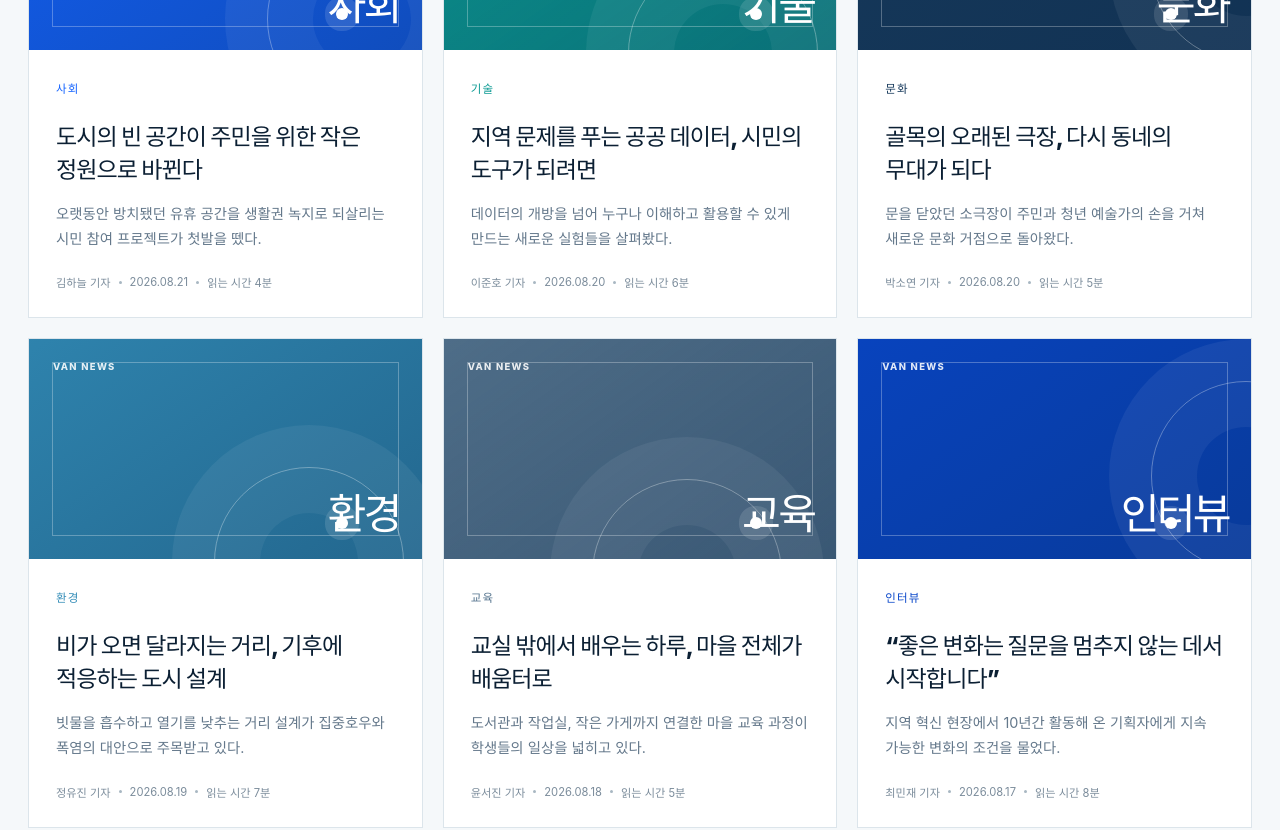
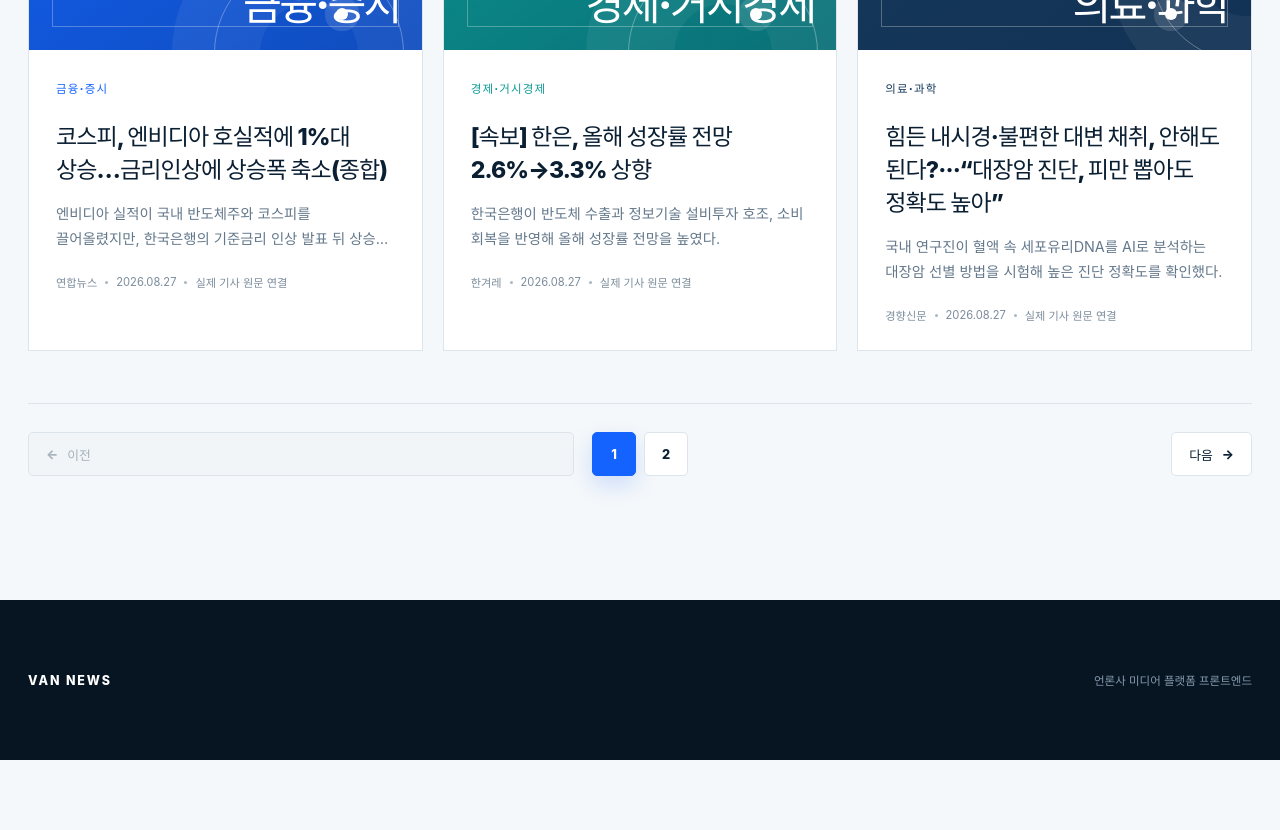
Before and after one commit to VAN-AI-Innovation-team/van_media_company, a React (Vite) app: page / in a window 1280 px wide. Shown: the part 1000-1830 px from the top of the page. After the commit the page ends 1760 px from the top, so only its background shows below. Built offline with nearby package versions, Linux system fonts and the light colour scheme.

Commit message:
feat: 실제 기사 데이터 및 pagination 구현

```diff
--- a/src/App.css
+++ b/src/App.css
@@ -25,7 +25,9 @@
 }
 
 .brand:focus-visible,
-.view-button:focus-visible {
+.view-button:focus-visible,
+.pagination button:focus-visible,
+.source-link:focus-visible {
   outline: 3px solid rgb(20 99 255 / 30%);
   outline-offset: 3px;
 }
@@ -433,6 +435,69 @@
   margin-top: 17px;
 }
 
+.pagination {
+  display: grid;
+  grid-template-columns: minmax(96px, 1fr) auto minmax(96px, 1fr);
+  align-items: center;
+  gap: 18px;
+  margin-top: 52px;
+  padding-top: 28px;
+  border-top: 1px solid var(--color-border);
+}
+
+.pagination button {
+  min-height: 44px;
+  border: 1px solid var(--color-border);
+  border-radius: 5px;
+  color: var(--color-navy);
+  background: var(--color-surface);
+  cursor: pointer;
+  font: inherit;
+  font-size: 0.8rem;
+  font-weight: 780;
+  transition: 180ms ease;
+}
+
+.pagination button:hover:not(:disabled, [aria-current='page']) {
+  border-color: var(--color-primary);
+  color: var(--color-primary);
+  background: var(--color-soft-blue);
+}
+
+.pagination button:disabled {
+  color: #a5b2bc;
+  background: #f2f5f7;
+  cursor: not-allowed;
+}
+
+.pagination__step {
+  display: inline-flex;
+  align-items: center;
+  gap: 9px;
+  padding: 0 17px;
+}
+
+.pagination__step:last-child {
+  justify-self: end;
+}
+
+.pagination__pages {
+  display: flex;
+  gap: 8px;
+}
+
+.pagination__number {
+  width: 44px;
+  padding: 0;
+}
+
+.pagination__number[aria-current='page'] {
+  border-color: var(--color-primary);
+  color: #fff;
+  background: var(--color-primary);
+  box-shadow: 0 9px 22px rgb(20 99 255 / 18%);
+}
+
 .route-placeholder {
   display: grid;
   min-height: calc(100svh - 238px);
@@ -467,6 +532,13 @@
   word-break: keep-all;
 }
 
+.route-placeholder__panel > .source-notice {
+  padding: 15px 18px;
+  border-left: 3px solid var(--article-accent, var(--color-primary));
+  background: var(--color-soft-blue);
+  font-size: 0.83rem;
+}
+
 .route-placeholder__meta {
   display: flex;
   flex-wrap: wrap;
@@ -491,6 +563,38 @@
   font-weight: 760;
   text-decoration: none;
   transition: 180ms ease;
+}
+
+.route-actions {
+  display: flex;
+  flex-wrap: wrap;
+  gap: 10px;
+  margin-top: 38px;
+}
+
+.route-actions .back-link {
+  margin-top: 0;
+}
+
+.source-link {
+  display: inline-flex;
+  min-height: 46px;
+  align-items: center;
+  gap: 10px;
+  padding: 0 19px;
+  border: 1px solid var(--color-primary);
+  border-radius: 5px;
+  color: #fff;
+  background: var(--color-primary);
+  font-size: 0.84rem;
+  font-weight: 780;
+  text-decoration: none;
+  transition: 180ms ease;
+}
+
+.source-link:hover {
+  border-color: var(--color-navy);
+  background: var(--color-navy);
 }
 
 .back-link:hover {
@@ -645,6 +749,29 @@ footer p {
     display: none;
   }
 
+  .pagination {
+    grid-template-columns: 1fr auto 1fr;
+    gap: 8px;
+    margin-top: 38px;
+    padding-top: 22px;
+  }
+
+  .pagination__step {
+    padding: 0 12px;
+  }
+
+  .pagination__number {
+    width: 42px;
+  }
+
+  .route-actions {
+    flex-direction: column;
+  }
+
+  .route-actions > * {
+    justify-content: center;
+  }
+
   footer {
     min-height: 150px;
     align-items: flex-start;
--- a/src/App.jsx
+++ b/src/App.jsx
@@ -1,6 +1,6 @@
 import { useState } from 'react'
 import { Link, Route, Routes, useParams } from 'react-router'
-import { articles } from './articles.js'
+import { articles, getArticlePage } from './articles.js'
 import './App.css'
 
 function GridIcon() {
@@ -67,11 +67,11 @@ function ArticleItem({ article }) {
           <h2>{article.title}</h2>
           <p className="article-summary">{article.summary}</p>
           <div className="article-meta">
-            <span>{article.reporter}</span>
+            <span>{article.source.name}</span>
             <span className="meta-divider" aria-hidden="true" />
             <time dateTime={article.publishedAt}>{article.publishedLabel}</time>
             <span className="meta-divider" aria-hidden="true" />
-            <span>읽는 시간 {article.readTime}</span>
+            <span>실제 기사 원문 연결</span>
           </div>
         </div>
       </Link>
@@ -79,7 +79,50 @@ function ArticleItem({ article }) {
   )
 }
 
-function ArticleListPage({ viewMode, setViewMode }) {
+function Pagination({ currentPage, totalPages, onPageChange }) {
+  const pageNumbers = Array.from({ length: totalPages }, (_, index) => index + 1)
+
+  return (
+    <nav className="pagination" aria-label="기사 목록 페이지">
+      <button
+        className="pagination__step"
+        type="button"
+        disabled={currentPage === 1}
+        onClick={() => onPageChange(currentPage - 1)}
+      >
+        <span aria-hidden="true">←</span> 이전
+      </button>
+
+      <div className="pagination__pages">
+        {pageNumbers.map((pageNumber) => (
+          <button
+            key={pageNumber}
+            className="pagination__number"
+            type="button"
+            aria-current={currentPage === pageNumber ? 'page' : undefined}
+            aria-label={`${pageNumber}페이지`}
+            onClick={() => onPageChange(pageNumber)}
+          >
+            {pageNumber}
+          </button>
+        ))}
+      </div>
+
+      <button
+        className="pagination__step"
+        type="button"
+        disabled={currentPage === totalPages}
+        onClick={() => onPageChange(currentPage + 1)}
+      >
+        다음 <span aria-hidden="true">→</span>
+      </button>
+    </nav>
+  )
+}
+
+function ArticleListPage({ currentPage, setCurrentPage, viewMode, setViewMode }) {
+  const articlePage = getArticlePage({ page: currentPage })
+
   return (
     <main id="main-content">
       <section className="intro" aria-labelledby="page-title">
@@ -97,7 +140,10 @@ function ArticleListPage({ viewMode, setViewMode }) {
         <div className="article-toolbar">
           <div>
             <h2 id="articles-title">전체 기사</h2>
-            <p>총 {articles.length}개의 기사</p>
+            <p>
+              총 {articlePage.totalItems}개의 실제 기사 · {articlePage.page} /{' '}
+              {articlePage.totalPages} 페이지
+            </p>
           </div>
 
           <div className="view-toggle" aria-label="기사 보기 방식">
@@ -119,10 +165,16 @@ function ArticleListPage({ viewMode, setViewMode }) {
         </div>
 
         <div className={`article-collection article-collection--${viewMode}`}>
-          {articles.map((article) => (
+          {articlePage.items.map((article) => (
             <ArticleItem key={article.id} article={article} />
           ))}
         </div>
+
+        <Pagination
+          currentPage={articlePage.page}
+          totalPages={articlePage.totalPages}
+          onPageChange={setCurrentPage}
+        />
       </section>
     </main>
   )
@@ -157,13 +209,27 @@ function ArticleRoutePage() {
         <p className="eyebrow">{article.category} · ARTICLE {article.id}</p>
         <h1 id="route-title">{article.title}</h1>
         <div className="route-placeholder__meta">
-          <span>{article.reporter}</span>
+          <span>{article.source.name}</span>
           <time dateTime={article.publishedAt}>{article.publishedLabel}</time>
         </div>
-        <p>기사 본문 화면은 다음 상세 페이지 단계에서 연결합니다.</p>
-        <Link className="back-link" to="/">
-          <span aria-hidden="true">←</span> 전체 기사로 돌아가기
-        </Link>
+        <p>{article.summary}</p>
+        <p className="source-notice">
+          기사 전문은 복제하지 않았습니다. 아래 버튼을 누르면 해당 언론사의
+          실제 원문으로 이동합니다.
+        </p>
+        <div className="route-actions">
+          <a
+            className="source-link"
+            href={article.source.url}
+            target="_blank"
+            rel="noreferrer"
+          >
+            {article.source.name} 원문 기사 보기 <span aria-hidden="true">↗</span>
+          </a>
+          <Link className="back-link" to="/">
+            <span aria-hidden="true">←</span> 전체 기사로 돌아가기
+          </Link>
+        </div>
       </section>
     </main>
   )
@@ -171,6 +237,7 @@ function ArticleRoutePage() {
 
 export default function App() {
   const [viewMode, setViewMode] = useState('card')
+  const [currentPage, setCurrentPage] = useState(1)
 
   return (
     <div className="site-shell">
@@ -188,7 +255,14 @@ export default function App() {
       <Routes>
         <Route
           path="/"
-          element={<ArticleListPage viewMode={viewMode} setViewMode={setViewMode} />}
+          element={
+            <ArticleListPage
+              currentPage={currentPage}
+              setCurrentPage={setCurrentPage}
+              viewMode={viewMode}
+              setViewMode={setViewMode}
+            />
+          }
         />
         <Route path="/articles/:articleId" element={<ArticleRoutePage />} />
       </Routes>
--- a/src/articles.js
+++ b/src/articles.js
@@ -1,80 +1,111 @@
+export const ARTICLES_PER_PAGE = 3
+
+// 공개된 실제 기사 원문의 메타데이터만 사용합니다.
+// 기사 요약은 원문을 복제하지 않고 이 프로토타입을 위해 새로 작성했습니다.
 export const articles = [
   {
     id: 1,
-    category: '사회',
-    title: '도시의 빈 공간이 주민을 위한 작은 정원으로 바뀐다',
+    category: '금융·증시',
+    title: '코스피, 엔비디아 호실적에 1%대 상승…금리인상에 상승폭 축소(종합)',
     summary:
-      '오랫동안 방치됐던 유휴 공간을 생활권 녹지로 되살리는 시민 참여 프로젝트가 첫발을 뗐다.',
-    reporter: '김하늘 기자',
-    publishedAt: '2026-08-21',
-    publishedLabel: '2026.08.21',
-    readTime: '4분',
+      '엔비디아 실적이 국내 반도체주와 코스피를 끌어올렸지만, 한국은행의 기준금리 인상 발표 뒤 상승 폭은 줄었다.',
+    publishedAt: '2026-08-27',
+    publishedLabel: '2026.08.27',
+    source: {
+      name: '연합뉴스',
+      url: 'https://www.yna.co.kr/view/AKR20260827142951008',
+    },
     accent: '#1463ff',
-    visual: 'garden',
+    visual: 'data',
   },
   {
     id: 2,
-    category: '기술',
-    title: '지역 문제를 푸는 공공 데이터, 시민의 도구가 되려면',
+    category: '경제·거시경제',
+    title: '[속보] 한은, 올해 성장률 전망 2.6%→3.3% 상향',
     summary:
-      '데이터의 개방을 넘어 누구나 이해하고 활용할 수 있게 만드는 새로운 실험들을 살펴봤다.',
-    reporter: '이준호 기자',
-    publishedAt: '2026-08-20',
-    publishedLabel: '2026.08.20',
-    readTime: '6분',
+      '한국은행이 반도체 수출과 정보기술 설비투자 호조, 소비 회복을 반영해 올해 성장률 전망을 높였다.',
+    publishedAt: '2026-08-27',
+    publishedLabel: '2026.08.27',
+    source: {
+      name: '한겨레',
+      url: 'https://www.hani.co.kr/arti/economy/economy_general/1274867.html',
+    },
     accent: '#0b9a93',
-    visual: 'data',
+    visual: 'climate',
   },
   {
     id: 3,
-    category: '문화',
-    title: '골목의 오래된 극장, 다시 동네의 무대가 되다',
+    category: '의료·과학',
+    title: '힘든 내시경·불편한 대변 채취, 안해도 된다?···“대장암 진단, 피만 뽑아도 정확도 높아”',
     summary:
-      '문을 닫았던 소극장이 주민과 청년 예술가의 손을 거쳐 새로운 문화 거점으로 돌아왔다.',
-    reporter: '박소연 기자',
-    publishedAt: '2026-08-20',
-    publishedLabel: '2026.08.20',
-    readTime: '5분',
+      '국내 연구진이 혈액 속 세포유리DNA를 AI로 분석하는 대장암 선별 방법을 시험해 높은 진단 정확도를 확인했다.',
+    publishedAt: '2026-08-27',
+    publishedLabel: '2026.08.27',
+    source: {
+      name: '경향신문',
+      url: 'https://www.khan.co.kr/article/202608271046001',
+    },
     accent: '#173a5c',
     visual: 'culture',
   },
   {
     id: 4,
-    category: '환경',
-    title: '비가 오면 달라지는 거리, 기후에 적응하는 도시 설계',
+    category: '사회·보건정책',
+    title: '의료혁신위, ‘지역·일차의료 혁신’ 추진…“건강 필요도 따라 재정 배분해야”',
     summary:
-      '빗물을 흡수하고 열기를 낮추는 거리 설계가 집중호우와 폭염의 대안으로 주목받고 있다.',
-    reporter: '정유진 기자',
-    publishedAt: '2026-08-19',
-    publishedLabel: '2026.08.19',
-    readTime: '7분',
+      '의료혁신위원회가 동네 의료기관과 보건소의 역할을 재편하고 지역별 건강 수요에 따른 재정 배분 방안을 제안했다.',
+    publishedAt: '2026-08-27',
+    publishedLabel: '2026.08.27',
+    source: {
+      name: '한겨레',
+      url: 'https://www.hani.co.kr/arti/society/health/1274899.html',
+    },
     accent: '#328cb7',
-    visual: 'climate',
+    visual: 'education',
   },
   {
     id: 5,
-    category: '교육',
-    title: '교실 밖에서 배우는 하루, 마을 전체가 배움터로',
+    category: 'AI·산업',
+    title: 'AI 두뇌로 달리는 전기차·로보택시… 진화하는 미래 모빌리티',
     summary:
-      '도서관과 작업실, 작은 가게까지 연결한 마을 교육 과정이 학생들의 일상을 넓히고 있다.',
-    reporter: '윤서진 기자',
-    publishedAt: '2026-08-18',
-    publishedLabel: '2026.08.18',
-    readTime: '5분',
+      '미래 모빌리티 전시회를 통해 전기차 경쟁이 주행거리에서 소프트웨어와 자율 판단 능력 중심으로 이동하는 흐름을 살펴본다.',
+    publishedAt: '2026-08-26',
+    publishedLabel: '2026.08.26',
+    source: {
+      name: '서울신문',
+      url: 'https://www.seoul.co.kr/news/economy/car/2026/08/26/20260826032004',
+    },
     accent: '#55748e',
-    visual: 'education',
+    visual: 'interview',
   },
   {
     id: 6,
-    category: '인터뷰',
-    title: '“좋은 변화는 질문을 멈추지 않는 데서 시작합니다”',
+    category: 'AI·정책',
+    title: "AI도 '인간 중심'으로…과기부, '대한민국 AI 윤리원칙' 제정",
     summary:
-      '지역 혁신 현장에서 10년간 활동해 온 기획자에게 지속 가능한 변화의 조건을 물었다.',
-    reporter: '최민재 기자',
-    publishedAt: '2026-08-17',
-    publishedLabel: '2026.08.17',
-    readTime: '8분',
+      '정부가 인간 존엄과 공공선, 지속가능성을 중심으로 AI 개발자와 서비스 제공자, 이용자가 함께 따를 원칙을 마련했다.',
+    publishedAt: '2026-08-24',
+    publishedLabel: '2026.08.24',
+    source: {
+      name: 'SBS 뉴스',
+      url: 'https://news.sbs.co.kr/news/endPage.do?news_id=N1008719288',
+    },
     accent: '#0846c9',
-    visual: 'interview',
+    visual: 'garden',
   },
 ]
+
+export function getArticlePage({ page = 1, limit = ARTICLES_PER_PAGE } = {}) {
+  const totalItems = articles.length
+  const totalPages = Math.max(1, Math.ceil(totalItems / limit))
+  const safePage = Math.min(Math.max(page, 1), totalPages)
+  const startIndex = (safePage - 1) * limit
+
+  return {
+    items: articles.slice(startIndex, startIndex + limit),
+    page: safePage,
+    limit,
+    totalItems,
+    totalPages,
+  }
+}
```
Also changed, not shown: vercel.json (added), 1 other file (tests, documents, lock files or other folders).
